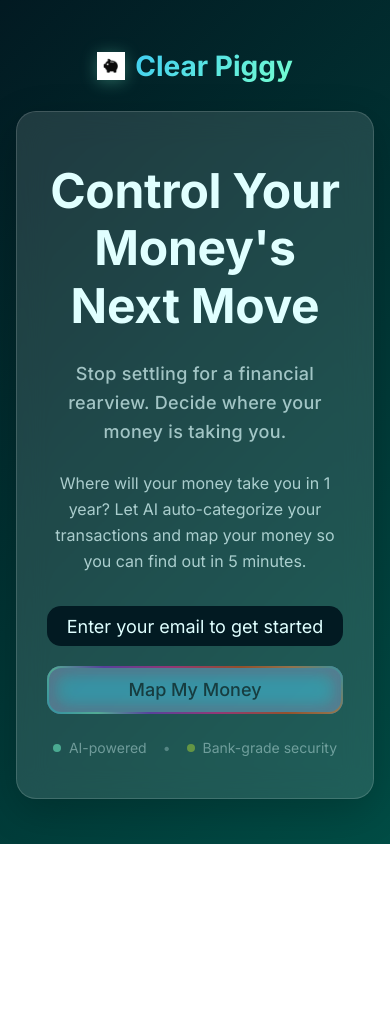
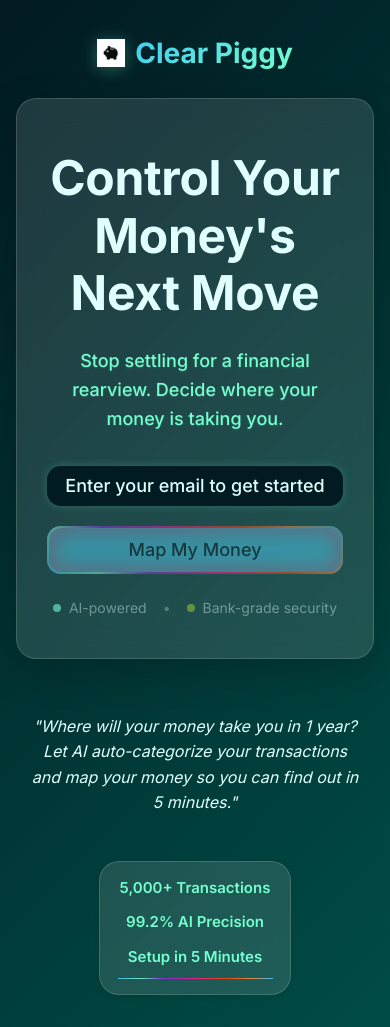
Before and after one commit to troybrave/clear-piggy-spark, a React (Vite) app: page / in a window 390 px wide. Before the commit the page ends 844 px from the top, so only its background shows below. Built offline with nearby package versions, Linux system fonts and the light colour scheme.

Commit message:
Refine hero section styling
Update tagline color and rhythm, move value prop below glass with fade-in animation, and add an animated stats bar with a rainbow underline. Also, refine email input styling.

```diff
--- a/src/components/ui/hero-section.tsx
+++ b/src/components/ui/hero-section.tsx
@@ -41,14 +41,8 @@ const HeroSection = () => {
         </h2>
 
         {/* Tagline */}
-        <p className="tagline text-lg md:text-xl text-ice-crystal/80 font-medium leading-relaxed">
+        <p className="tagline text-lg md:text-xl font-medium leading-relaxed">
           Stop settling for a financial rearview. Decide where your money is taking you.
-        </p>
-
-        {/* Value Proposition */}
-        <p className="value-prop text-base md:text-lg text-ice-crystal/90 max-w-lg mx-auto leading-relaxed">
-          Where will your money take you in 1 year? Let AI auto-categorize your transactions
-          and map your money so you can find out in 5 minutes.
         </p>
 
         {/* Email Form */}
@@ -87,6 +81,21 @@ const HeroSection = () => {
           </span>
         </div>
       </div>
+
+      {/* Value Quote - Below Glass */}
+      <blockquote className="value-quote">
+        "Where will your money take you in 1 year? Let AI auto-categorize your transactions
+        and map your money so you can find out in 5 minutes."
+      </blockquote>
+
+      {/* Stats Bar - Trust Metrics */}
+      <div className="stats-bar">
+        <div className="stats-content">
+          <span>5,000+ Transactions</span>
+          <span>99.2% AI Precision</span>
+          <span>Setup in 5 Minutes</span>
+        </div>
+      </div>
     </div>
   );
 };
--- a/src/index.css
+++ b/src/index.css
@@ -120,20 +120,81 @@
   }
 
   .tagline {
+    color: hsl(var(--aqua-ethereal));
     font-size: 20px;
     font-weight: 500;
+    opacity: 1.0;
+    text-shadow: 0 1px 2px rgba(127,255,212,0.15);
     line-height: 1.4;
-    opacity: 0.85;
-    letter-spacing: 0.3px;
-    margin-bottom: 24px;
+    margin-bottom: 32px;
   }
 
-  .value-prop {
-    font-size: 18px;
-    font-weight: 400;
+  /* Value Quote - Below Glass */
+  .value-quote {
+    font-style: italic;
+    font-size: 20px;
     line-height: 1.6;
-    opacity: 0.8;
-    margin-bottom: 32px;
+    text-align: center;
+    margin: 40px auto 0;
+    max-width: 620px;
+    color: hsl(var(--ice-crystal));
+    opacity: 0;
+    transform: translateY(10px);
+    animation: fadeInUp 0.8s ease 0.3s forwards;
+  }
+
+  /* Stats Bar */
+  .stats-bar {
+    background: rgba(255,255,255,0.12);
+    backdrop-filter: blur(15px);
+    border: 1px solid rgba(255,255,255,0.15);
+    border-radius: 20px;
+    padding: 20px 30px;
+    max-width: 650px;
+    margin: 50px auto 0;
+    text-align: center;
+    box-shadow: 0 2px 6px rgba(0,0,0,0.05);
+    position: relative;
+  }
+
+  .stats-content {
+    display: flex;
+    justify-content: center;
+    gap: 25px;
+    flex-wrap: wrap;
+  }
+
+  .stats-content span {
+    color: hsl(var(--aqua-ethereal));
+    font-weight: 600;
+    font-size: 17px;
+  }
+
+  .stats-bar::after {
+    content: '';
+    height: 1px;
+    background: var(--rainbow-gradient);
+    margin-top: 10px;
+    width: 100%;
+    display: block;
+    animation: rainbowPulse 3s infinite ease-in-out;
+    animation-delay: 0.5s;
+  }
+
+  @keyframes fadeInUp {
+    from {
+      opacity: 0;
+      transform: translateY(10px);
+    }
+    to {
+      opacity: 1;
+      transform: translateY(0);
+    }
+  }
+
+  @keyframes rainbowPulse {
+    0%, 100% { opacity: 0.6; transform: scaleX(1); }
+    50% { opacity: 1; transform: scaleX(1.04); }
   }
 
   .email-form {
@@ -141,9 +202,25 @@
   }
 
   .email-input {
-    background: rgba(255, 255, 255, 0.05);
-    padding-left: 16px;
-    padding-right: 16px;
+    background: rgba(255,255,255,0.95);
+    color: hsl(var(--fresh-navy));
+    font-weight: 500;
+    padding: 16px 20px;
+    border-radius: 50px;
+    border: 1px solid rgba(255,255,255,0.2);
+    max-width: 400px;
+    width: 100%;
+    margin-bottom: 20px;
+    box-shadow: 0 0 8px rgba(127,255,212,0.2);
+    transition: box-shadow 0.3s ease;
+  }
+
+  .email-input:focus {
+    box-shadow: 0 0 16px rgba(127,255,212,0.4);
+  }
+
+  .email-input::placeholder {
+    color: rgba(2,28,37,0.5);
   }
 
   .trust-indicators {
@@ -276,8 +353,23 @@
       font-size: 18px;
     }
 
-    .value-prop {
+    .stats-content {
+      flex-direction: column;
+      gap: 12px;
+    }
+
+    .stats-content span {
+      font-size: 15px;
+    }
+
+    .value-quote {
       font-size: 16px;
+      padding: 15px;
+    }
+
+    .stats-bar {
+      padding: 15px 20px;
+      margin: 30px 15px 0;
     }
   }
 
```
